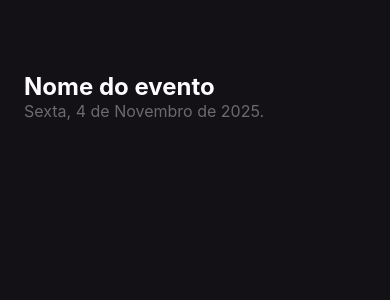
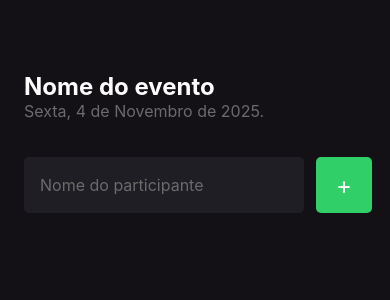
Before and after one commit to wendelevs/imhere, a React Native app: screen / in a window 390 px wide. Shown: the top 300 px of the page. Built offline with nearby package versions, Linux system fonts and the light colour scheme.

Commit message:
feat: add input form.

```diff
--- a/src/screens/Home/index.tsx
+++ b/src/screens/Home/index.tsx
@@ -1,11 +1,28 @@
-import { Text, View } from 'react-native';
-import { styles } from './styles';
+import { Text, View, TextInput, TouchableOpacity } from "react-native";
+import { styles } from "./styles";
 
 export function Home() {
+  function handleParticipantAdd() {
+    console.log("Você clicou no botão de adicionar!");
+  }
+
   return (
     <View style={styles.container}>
       <Text style={styles.eventName}>Nome do evento</Text>
+
       <Text style={styles.eventDate}>Sexta, 4 de Novembro de 2025.</Text>
+
+      <View style={styles.form}>
+        <TextInput
+          style={styles.input}
+          placeholder="Nome do participante"
+          placeholderTextColor="#6B6B6B"
+        />
+
+        <TouchableOpacity style={styles.button} onPress={handleParticipantAdd}>
+          <Text style={styles.buttonText}>+</Text>
+        </TouchableOpacity>
+      </View>
     </View>
   );
 }
--- a/src/screens/Home/styles.ts
+++ b/src/screens/Home/styles.ts
@@ -8,7 +8,7 @@
   },
 
   eventName: {
-    color: "#FDFCFE",
+    color: "#FFF",
     fontSize: 24,
     fontWeight: "bold",
     marginTop: 48,
@@ -18,4 +18,36 @@
     color: "#6B6B6B",
     fontSize: 16,
   },
+
+  input: {
+    flex: 1,
+    height: 56,
+    backgroundColor: '#1F1E25',
+    borderRadius: 5,
+    color: '#FFF',
+    padding: 16,
+    fontSize: 16,
+    marginRight: 12
+  },
+
+  buttonText: {
+    color: '#FFF',
+    fontSize: 24
+  },
+
+  button: {
+    width: 56,
+    height: 56,
+    borderRadius: 5,
+    backgroundColor: '#31CF67',
+    alignItems: 'center',
+    justifyContent: 'center'
+  },
+
+  form: {
+    width: '100%',
+    flexDirection: 'row',
+    marginTop: 36,
+    marginBottom: 42
+  }
 });
```
